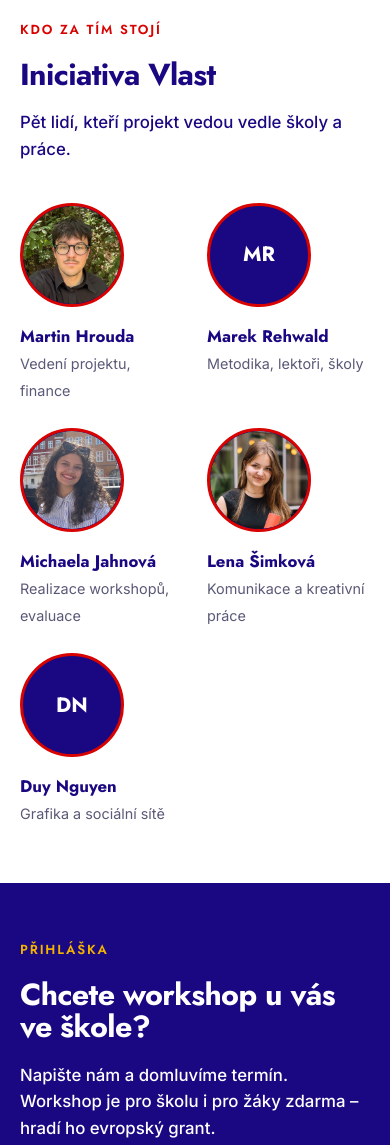
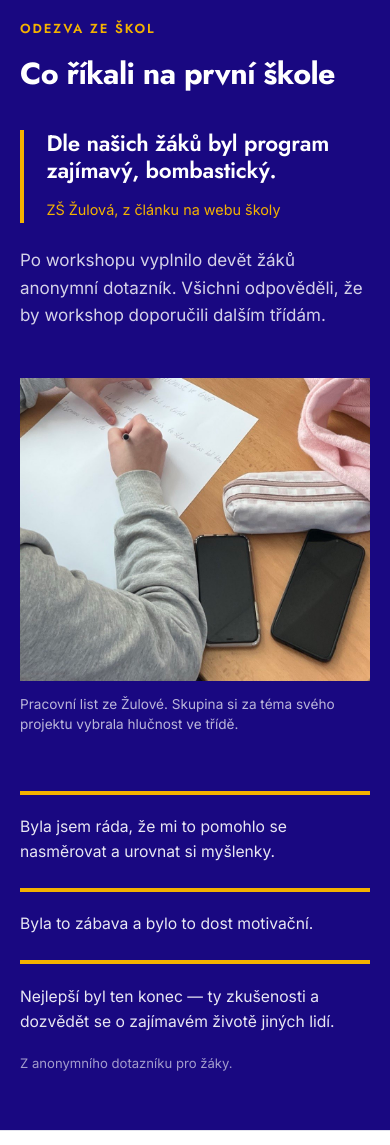
Before and after one commit to martinhrouda/vlastnaskolach, a website: page index.html in a window 390 px wide. Shown: the part 4600-5745 px from the top of the page. Drawn offline with Linux system fonts and the light colour scheme.

Commit message:
Feedback: Added new fonts and updated assets for better performance and visual appeal.

```diff
--- a/index.html
+++ b/index.html
@@ -11,7 +11,10 @@
 <meta property="og:description" content="Bezplatné workshopy o občanské angažovanosti pro žáky 8. a 9. tříd základních škol.">
 <meta property="og:type" content="website">
 <meta property="og:url" content="https://vlastnaskolach.cz/">
-<meta property="og:image" content="https://vlastnaskolach.cz/assets/logo.png">
+<meta property="og:image" content="https://vlastnaskolach.cz/assets/og.jpg">
+<meta property="og:image:width" content="1200">
+<meta property="og:image:height" content="630">
+<meta name="twitter:card" content="summary_large_image">
 <meta property="og:locale" content="cs_CZ">
 
 <link rel="preload" href="assets/fonts/jost-latin.woff2" as="font" type="font/woff2" crossorigin>
@@ -37,6 +40,7 @@ if (window.IntersectionObserver &&
         <a href="#o-projektu">O projektu</a>
         <a href="#temata">Témata</a>
         <a href="#workshop">Workshop</a>
+        <a href="#reference">Odezva</a>
         <a href="#tym">Tým</a>
       </div>
       <a href="#prihlaska" class="btn">Chci workshop</a>
@@ -176,6 +180,37 @@ if (window.IntersectionObserver &&
         </div>
       </div>
     </div>
+  </div>
+</section>
+
+<!-- REFERENCE -->
+<section id="reference" class="section-indigo">
+  <div class="wrap">
+    <p class="kicker">Odezva ze škol</p>
+    <h2>Co říkali na první škole</h2>
+
+    <div class="grid-2" style="margin-top:2.5rem">
+      <div>
+        <blockquote class="quote-big">
+          <p>Dle našich žáků byl program zajímavý, bombastický.</p>
+          <cite>ZŠ Žulová, z článku na webu školy</cite>
+        </blockquote>
+        <p style="color:rgba(255,255,255,.82);max-width:44ch">Po workshopu vyplnilo devět žáků anonymní dotazník. Všichni odpověděli, že by workshop doporučili dalším třídám.</p>
+      </div>
+      <div>
+        <figure class="foto">
+          <img src="assets/workshop/pracovni-list.jpg" alt="Ruce žáka píšícího na pracovní list" width="1000" height="866" loading="lazy">
+          <figcaption>Pracovní list ze Žulové. Skupina si za téma svého projektu vybrala hlučnost ve třídě.</figcaption>
+        </figure>
+      </div>
+    </div>
+
+    <div class="quotes">
+      <div class="quote"><p>Byla jsem ráda, že mi to pomohlo se nasměrovat a urovnat si myšlenky.</p></div>
+      <div class="quote"><p>Byla to zábava a bylo to dost motivační.</p></div>
+      <div class="quote"><p>Nejlepší byl ten konec — ty zkušenosti a dozvědět se o zajímavém životě jiných lidí.</p></div>
+    </div>
+    <p class="quotes-note">Z anonymního dotazníku pro žáky.</p>
   </div>
 </section>
 
@@ -333,8 +368,11 @@ if (window.IntersectionObserver &&
   function vzdatSe() { root.classList.remove('js-anim'); }
 
   try {
-    var groups = ['.facts .fact', '.topics .topic', '.steps .step', '.team .member'];
+    var groups = ['.facts .fact', '.topics .topic', '.steps .step',
+                  '.quotes .quote', '.team .member'];
+    var observerOdpovedel = false;
     var io = new IntersectionObserver(function (entries) {
+      observerOdpovedel = true;             // staci, ze se ozval — protnuti neresime
       entries.forEach(function (entry) {
         if (!entry.isIntersecting) return;
         entry.target.classList.add('is-in');
@@ -351,10 +389,12 @@ if (window.IntersectionObserver &&
       });
     });
 
-    // Kdyby observer z jakehokoli duvodu nikdy nespustil, po 4 s to vzdame.
+    // Pojistka smi hlidat jen to, jestli observer vubec funguje. Drive tu
+    // stalo, ze se vzdame, kdyz prvni karta lezi ve vyrezu a neni odkryta —
+    // jenze presne tak vypada spravny stav, dokud navstevnik nescrollne,
+    // takze se animace vypinaly samy. Ted staci, ze se observer jednou ozval.
     setTimeout(function () {
-      var skryte = document.querySelector('.facts .fact:not(.is-in)');
-      if (skryte && skryte.getBoundingClientRect().top < window.innerHeight) vzdatSe();
+      if (!observerOdpovedel) vzdatSe();
     }, 4000);
   } catch (e) {
     vzdatSe();
--- a/style.css
+++ b/style.css
@@ -216,6 +216,25 @@ section + section { border-top: 1px solid var(--line); }
 .step h3 { margin-bottom: .3rem; }
 .step p { margin: 0; color: var(--muted); font-size: .96rem; }
 
+/* ---------- reference ---------- */
+
+.quote-big { margin: 0 0 1.5rem; padding: 0 0 0 1.4rem; border-left: 4px solid var(--yellow); }
+.quote-big p {
+  font-family: var(--display); font-weight: 600;
+  font-size: clamp(1.4rem, 2.6vw, 2rem); line-height: 1.2;
+  letter-spacing: -.01em; color: #fff; margin: 0 0 .8rem;
+}
+.quote-big cite { font-style: normal; font-size: .9rem; color: var(--yellow); }
+
+.foto { margin: 0; }
+.foto img { width: 100%; height: auto; }
+.foto figcaption { margin-top: .8rem; font-size: .85rem; line-height: 1.5; color: rgba(255,255,255,.7); }
+
+.quotes { display: grid; grid-template-columns: repeat(auto-fit, minmax(240px, 1fr)); gap: 1.5rem; margin-top: 3.5rem; }
+.quote { border-top: 4px solid var(--yellow); padding-top: 1.2rem; }
+.quote p { margin: 0; font-size: .98rem; color: rgba(255,255,255,.9); }
+.quotes-note { margin: 1.2rem 0 0; font-size: .82rem; color: rgba(255,255,255,.6); }
+
 /* ---------- tým ---------- */
 
 .team { display: grid; grid-template-columns: repeat(auto-fit, minmax(160px, 1fr)); gap: 1.75rem; margin-top: 2.5rem; }
```
Also changed, not shown: CLAUDE.md (+53 -1 lines), assets/esc.png (deleted), assets/eu-barevne.svg (deleted), assets/og.jpg (added), assets/workshop/pracovni-list.jpg (added).
